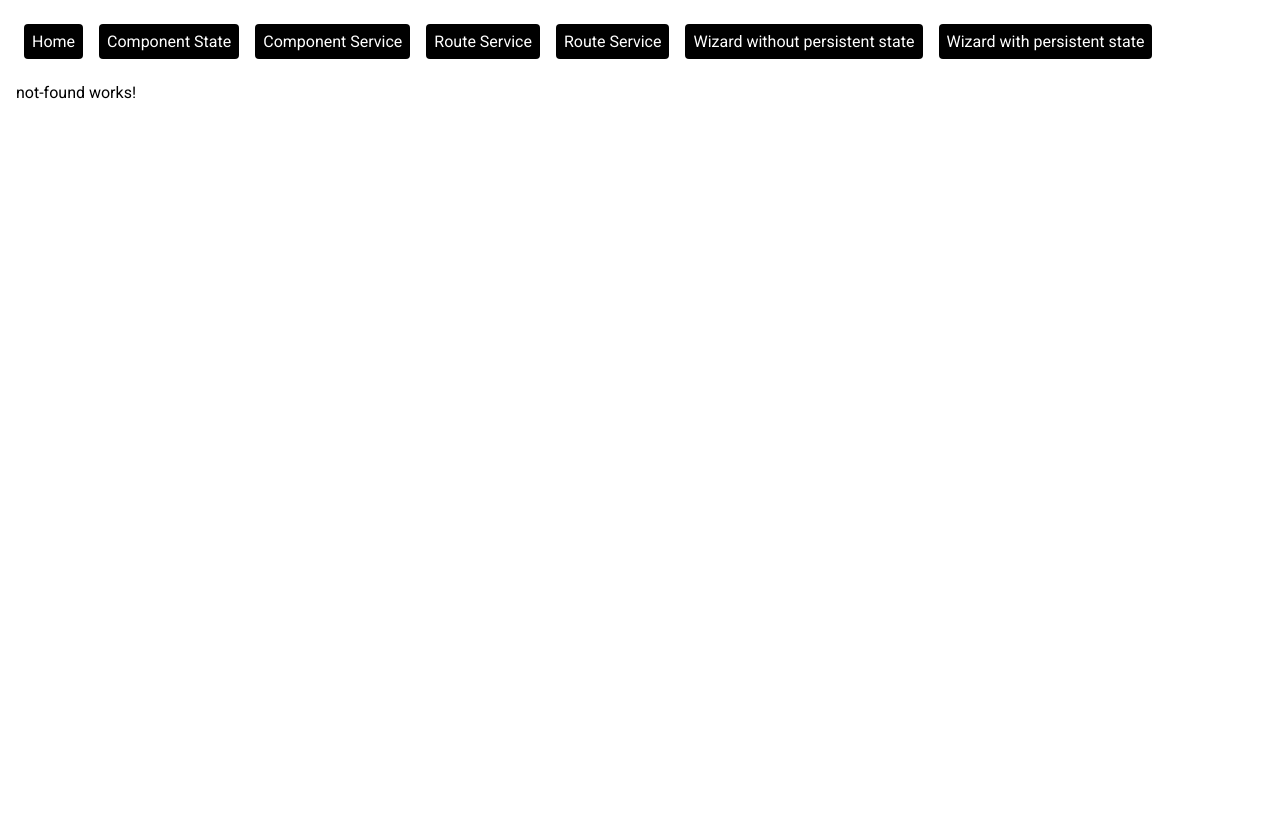
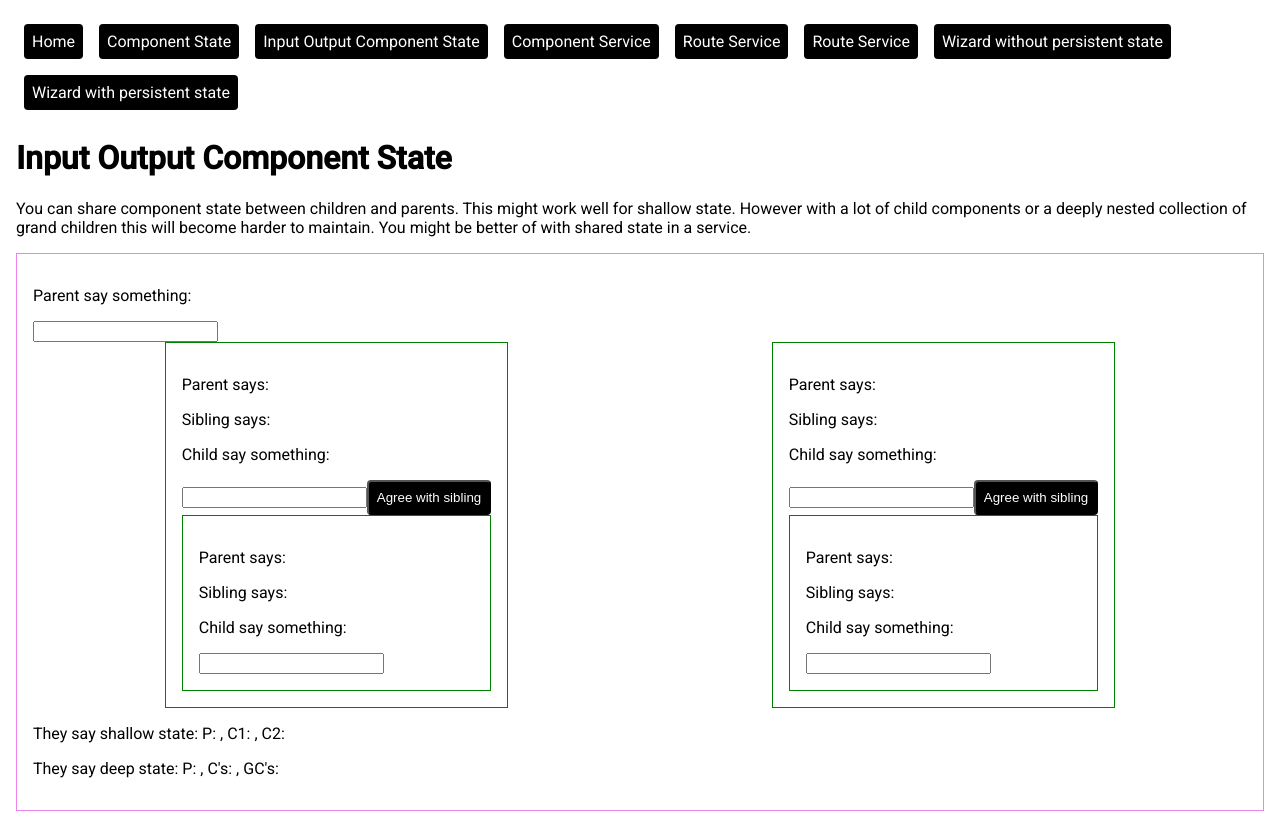
Before and after one commit to CSVerbeek/angular-state-management, an Angular app: page /input-output-component-state in a window 1280 px wide. Before the commit this address led to /not-found. Before the commit the page ends 800 px from the top, so only its background shows below. Built offline with nearby package versions, Linux system fonts and the light colour scheme.

Commit message:
input output component state

```diff
--- a/src/app/app.component.ts
+++ b/src/app/app.component.ts
@@ -1,11 +1,11 @@
-import { Component } from "@angular/core";
-import { RouterLink, RouterOutlet } from "@angular/router";
+import { Component } from '@angular/core';
+import { RouterLink, RouterOutlet } from '@angular/router';
 
 @Component({
-  selector: "asm-root",
+  selector: 'asm-root',
   imports: [RouterOutlet, RouterLink],
-  templateUrl: "./app.component.html",
-  styleUrl: "./app.component.scss",
+  templateUrl: './app.component.html',
+  styleUrl: './app.component.scss',
 })
 export class AppComponent {
   links: {
@@ -13,32 +13,36 @@ export class AppComponent {
     text: string;
   }[] = [
     {
-      route: ["/"],
-      text: "Home",
+      route: ['/'],
+      text: 'Home',
     },
     {
-      route: ["/", "component-state"],
-      text: "Component State",
+      route: ['/', 'component-state'],
+      text: 'Component State',
     },
     {
-      route: ["/", "component-service"],
-      text: "Component Service",
+      route: ['/', 'input-output-component-state'],
+      text: 'Input Output Component State',
     },
     {
-      route: ["/", "route-service"],
-      text: "Route Service",
+      route: ['/', 'component-service'],
+      text: 'Component Service',
     },
     {
-      route: ["/", "route-service"],
-      text: "Route Service",
+      route: ['/', 'route-service'],
+      text: 'Route Service',
     },
     {
-      route: ["/", "non-persistent-wizard"],
-      text: "Wizard without persistent state",
+      route: ['/', 'route-service'],
+      text: 'Route Service',
     },
     {
-      route: ["/", "persistent-wizard"],
-      text: "Wizard with persistent state",
+      route: ['/', 'non-persistent-wizard'],
+      text: 'Wizard without persistent state',
+    },
+    {
+      route: ['/', 'persistent-wizard'],
+      text: 'Wizard with persistent state',
     },
   ];
 }
--- a/src/app/app.routes.ts
+++ b/src/app/app.routes.ts
@@ -1,81 +1,87 @@
-import { Routes } from "@angular/router";
-import { HomeComponent } from "./home/home.component";
-import { NotFoundComponent } from "./not-found/not-found.component";
-import { ComponentStateComponent } from "./component-state/component-state.component";
-import { RouteServiceComponent } from "./route-service/route-service.component";
-import { OutsideRouteServiceComponent } from "./route-service/outside-route-service/outside-route-service.component";
-import { RouteStateService } from "./route-service/services/route-state.service";
-import { PersistentPaymentWizardComponent } from "./features/payment-wizard/persistent-payment-wizard/payment-wizard.component";
-import { PersonalInformationComponent } from "./features/personal-information/personal-information.component";
-import { AddressInformationComponent } from "./features/address-information/address-information.component";
-import { PaymentDetailsComponent } from "./features/payment-details/payment-details.component";
-import { PaymentConfirmationComponent } from "./features/payment-confirmation/payment-confirmation.component";
-import { ComponentServiceComponent } from "./component-service/component-service.component";
-import { PaymentWizardStateService } from "./features/payment-wizard/payment-wizard-state.service";
-import { NonPersistentPaymentWizardComponent } from "./features/payment-wizard/non-persistent-payment-wizard/payment-wizard.component";
+import { Routes } from '@angular/router';
+import { HomeComponent } from './home/home.component';
+import { NotFoundComponent } from './not-found/not-found.component';
+import { ComponentStateComponent } from './component-state/component-state.component';
+import { RouteServiceComponent } from './route-service/route-service.component';
+import { OutsideRouteServiceComponent } from './route-service/outside-route-service/outside-route-service.component';
+import { RouteStateService } from './route-service/services/route-state.service';
+import { PersistentPaymentWizardComponent } from './features/payment-wizard/persistent-payment-wizard/payment-wizard.component';
+import { PersonalInformationComponent } from './features/personal-information/personal-information.component';
+import { AddressInformationComponent } from './features/address-information/address-information.component';
+import { PaymentDetailsComponent } from './features/payment-details/payment-details.component';
+import { PaymentConfirmationComponent } from './features/payment-confirmation/payment-confirmation.component';
+import { ComponentServiceComponent } from './component-service/component-service.component';
+import { PaymentWizardStateService } from './features/payment-wizard/payment-wizard-state.service';
+import { NonPersistentPaymentWizardComponent } from './features/payment-wizard/non-persistent-payment-wizard/payment-wizard.component';
+import { InputOutputComponentStateComponent } from './input-output-component-state/input-output-component-state.component';
 
 export const routes: Routes = [
   {
-    path: "",
-    pathMatch: "full",
-    redirectTo: "home",
+    path: '',
+    pathMatch: 'full',
+    redirectTo: 'home',
   },
   {
-    title: "Home",
-    path: "home",
+    title: 'Home',
+    path: 'home',
     component: HomeComponent,
   },
   {
-    title: "Component State",
-    path: "component-state",
+    title: 'Component State',
+    path: 'component-state',
     component: ComponentStateComponent,
   },
   {
-    title: "Component Service",
-    path: "component-service",
+    title: 'Input Output Component State',
+    path: 'input-output-component-state',
+    component: InputOutputComponentStateComponent,
+  },
+  {
+    title: 'Component Service',
+    path: 'component-service',
     component: ComponentServiceComponent,
   },
   {
-    title: "Route Service",
-    path: "route-service",
+    title: 'Route Service',
+    path: 'route-service',
     component: RouteServiceComponent,
     providers: [RouteStateService],
   },
   {
-    title: "Route Service",
-    path: "outside-route-service",
+    title: 'Route Service',
+    path: 'outside-route-service',
     component: OutsideRouteServiceComponent,
   },
   {
-    path: "persistent-wizard",
+    path: 'persistent-wizard',
     component: PersistentPaymentWizardComponent,
     providers: [PaymentWizardStateService],
     children: [
-      { path: "personal-information", component: PersonalInformationComponent },
-      { path: "address-information", component: AddressInformationComponent },
-      { path: "payment-details", component: PaymentDetailsComponent },
-      { path: "payment-confirmation", component: PaymentConfirmationComponent },
-      { path: "", redirectTo: "personal-information", pathMatch: "full" },
+      { path: 'personal-information', component: PersonalInformationComponent },
+      { path: 'address-information', component: AddressInformationComponent },
+      { path: 'payment-details', component: PaymentDetailsComponent },
+      { path: 'payment-confirmation', component: PaymentConfirmationComponent },
+      { path: '', redirectTo: 'personal-information', pathMatch: 'full' },
     ],
   },
   {
-    path: "non-persistent-wizard",
+    path: 'non-persistent-wizard',
     component: NonPersistentPaymentWizardComponent,
     children: [
-      { path: "personal-information", component: PersonalInformationComponent },
-      { path: "address-information", component: AddressInformationComponent },
-      { path: "payment-details", component: PaymentDetailsComponent },
-      { path: "payment-confirmation", component: PaymentConfirmationComponent },
-      { path: "", redirectTo: "personal-information", pathMatch: "full" },
+      { path: 'personal-information', component: PersonalInformationComponent },
+      { path: 'address-information', component: AddressInformationComponent },
+      { path: 'payment-details', component: PaymentDetailsComponent },
+      { path: 'payment-confirmation', component: PaymentConfirmationComponent },
+      { path: '', redirectTo: 'personal-information', pathMatch: 'full' },
     ],
   },
   {
-    title: "Not Found",
-    path: "not-found",
+    title: 'Not Found',
+    path: 'not-found',
     component: NotFoundComponent,
   },
   {
-    path: "**",
-    redirectTo: "not-found",
+    path: '**',
+    redirectTo: 'not-found',
   },
 ];
--- /dev/null
+++ b/src/app/input-output-component-state/components/child/child.component.html
@@ -0,0 +1,15 @@
+<p>Parent says: {{this.shallowState().parentSays}}</p>
+
+@if(isSiblingAgreeing()) {
+<p>Sibling agrees with you</p>
+} @else {
+<p>Sibling says: {{siblingSays()}}</p>
+}
+
+<p>Child say something:</p>
+<input type="text" [(ngModel)]="whatISaid" (keydown.enter)="onSay()">
+
+@if(hasChild()) {
+<button class="button" (click)="onAgree()">Agree with sibling</button>
+<asm-child [deepState]="deepState()" (saysSomething)="onChildSays($event)"></asm-child>
+}
--- /dev/null
+++ b/src/app/input-output-component-state/components/child/child.component.scss
@@ -0,0 +1,5 @@
+:host {
+  display: block;
+  padding: 1rem;
+  border: solid 1px green;
+}
--- /dev/null
+++ b/src/app/input-output-component-state/components/child/child.component.ts
@@ -0,0 +1,42 @@
+import { Component, computed, input, output } from '@angular/core';
+import { DeepState, ShallowState } from '../../types/shallow-state';
+import { FormsModule } from '@angular/forms';
+
+@Component({
+  selector: 'asm-child',
+  imports: [FormsModule],
+  templateUrl: './child.component.html',
+  styleUrl: './child.component.scss',
+})
+export class ChildComponent {
+  readonly saysSomething = output<string>();
+  readonly childSaysSomething = output<string>();
+  readonly shallowState = input<ShallowState>({
+    parentSays: '',
+    child1Says: '',
+    child2Says: '',
+  });
+  readonly deepState = input.required<DeepState>();
+  readonly hasChild = input<boolean>(false);
+
+  whatISaid: string = '';
+  readonly isSiblingAgreeing = computed(
+    () => this.shallowState().child1Says && this.shallowState().child1Says == this.shallowState().child2Says
+  );
+  readonly siblingSays = computed(() =>
+    this.shallowState().child1Says == this.whatISaid ? this.shallowState().child2Says : this.shallowState().child1Says
+  );
+
+  onSay() {
+    this.saysSomething.emit(this.whatISaid);
+  }
+
+  onAgree() {
+    this.whatISaid = this.siblingSays();
+    this.onSay();
+  }
+
+  onChildSays(text: string) {
+    this.childSaysSomething.emit(text);
+  }
+}
--- /dev/null
+++ b/src/app/input-output-component-state/components/parent/parent.component.html
@@ -0,0 +1,12 @@
+<p>Parent say something:</p>
+<input type="text" (keydown.enter)="onParentSays($event)">
+
+<div class="children-container">
+  <asm-child [shallowState]="shallowState()" [deepState]="deepState()" (saysSomething)="onChild1Says($event)"
+    (childSaysSomething)="onGrandChildSays($event)" [hasChild]="true"></asm-child>
+  <asm-child [shallowState]="shallowState()" [deepState]="deepState()" (saysSomething)="onChild2Says($event)"
+    (childSaysSomething)="onGrandChildSays($event)" [hasChild]="true"></asm-child>
+</div>
+
+<p>They say shallow state: {{this.theySayShallow()}}</p>
+<p>They say deep state: {{this.theySayDeep()}}</p>
--- /dev/null
+++ b/src/app/input-output-component-state/components/parent/parent.component.scss
@@ -0,0 +1,10 @@
+:host {
+  display: block;
+  padding: 1rem;
+  border: solid 1px violet;
+}
+
+.children-container {
+  display: flex;
+  justify-content: space-around;
+}
--- /dev/null
+++ b/src/app/input-output-component-state/components/parent/parent.component.ts
@@ -0,0 +1,66 @@
+import { Component, computed, signal } from '@angular/core';
+import { DeepState, ShallowState } from '../../types/shallow-state';
+import { ChildComponent } from '../child/child.component';
+
+@Component({
+  selector: 'asm-parent',
+  imports: [ChildComponent],
+  templateUrl: './parent.component.html',
+  styleUrl: './parent.component.scss',
+})
+export class ParentComponent {
+  readonly shallowState = signal<ShallowState>({
+    parentSays: '',
+    child1Says: '',
+    child2Says: '',
+  });
+
+  readonly deepState = signal<DeepState>({
+    parentSays: '',
+    childrenSay: [],
+    grandchildrenSay: [],
+  });
+
+  readonly theySayShallow = computed(() => {
+    const shallowState = this.shallowState();
+    return `P: ${shallowState.parentSays}, C1: ${shallowState.child1Says},  C2: ${shallowState.child2Says}`;
+  });
+
+  readonly theySayDeep = computed(() => {
+    const deepState = this.deepState();
+    return `P: ${deepState.parentSays}, C's: ${deepState.childrenSay.join(', ')},  GC's: ${deepState.grandchildrenSay.join(', ')}`;
+  });
+
+  onParentSays(inputEvent: Event) {
+    this.shallowState.update(val => ({
+      ...val,
+      parentSays: (inputEvent.target as HTMLInputElement).value,
+    }));
+  }
+  onChild1Says(text: string) {
+    this.shallowState.update(val => ({
+      ...val,
+      child1Says: text,
+    }));
+    this.deepState.update(val => ({
+      ...val,
+      childrenSay: [...val.childrenSay, text],
+    }));
+  }
+  onChild2Says(text: string) {
+    this.shallowState.update(val => ({
+      ...val,
+      child2Says: text,
+    }));
+    this.deepState.update(val => ({
+      ...val,
+      childrenSay: [...val.childrenSay, text],
+    }));
+  }
+  onGrandChildSays(text: string) {
+    this.deepState.update(val => ({
+      ...val,
+      grandchildrenSay: [...val.grandchildrenSay, text],
+    }));
+  }
+}
--- /dev/null
+++ b/src/app/input-output-component-state/input-output-component-state.component.html
@@ -0,0 +1,11 @@
+<div class="page">
+  <h1 class="page__title">Input Output Component State</h1>
+  <p class="page__introduction">
+    You can share component state between children and parents. This might work well for shallow state. However with a
+    lot of child components or a deeply nested collection of grand children this will become harder to maintain. You
+    might be better of with shared state in a service.
+  </p>
+  <div class="page__example">
+    <asm-parent></asm-parent>
+  </div>
+</div>
--- /dev/null
+++ b/src/app/input-output-component-state/types/shallow-state.ts
@@ -0,0 +1,11 @@
+export type ShallowState = {
+  parentSays: string;
+  child1Says: string;
+  child2Says: string;
+};
+
+export type DeepState = {
+  parentSays: string;
+  childrenSay: string[];
+  grandchildrenSay: string[];
+};
```
Also changed, not shown: src/app/input-output-component-state/input-output-component-state.component.ts (added, +12 -0 lines), src/app/input-output-component-state/input-output-component-state.component.scss (added).
